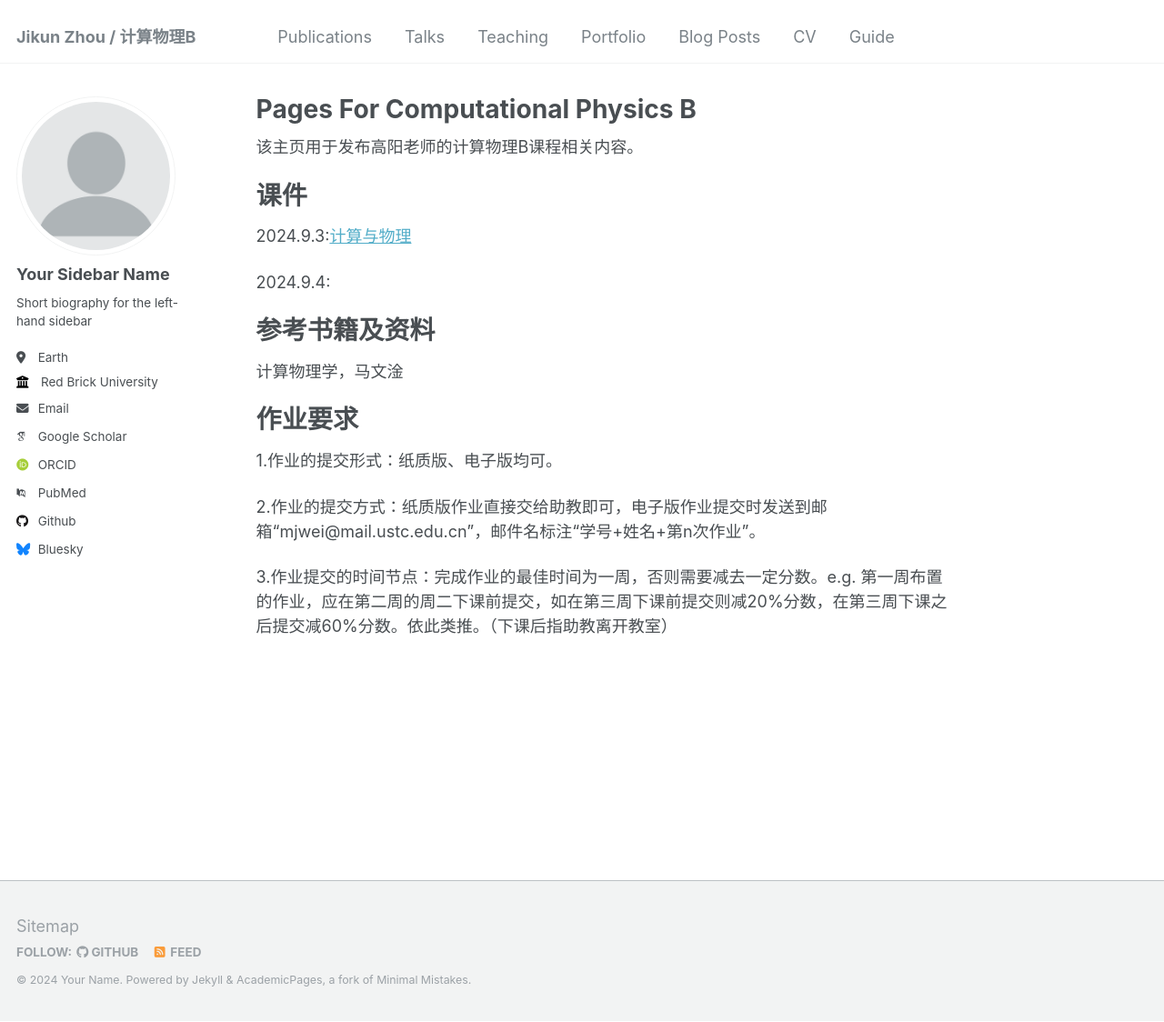
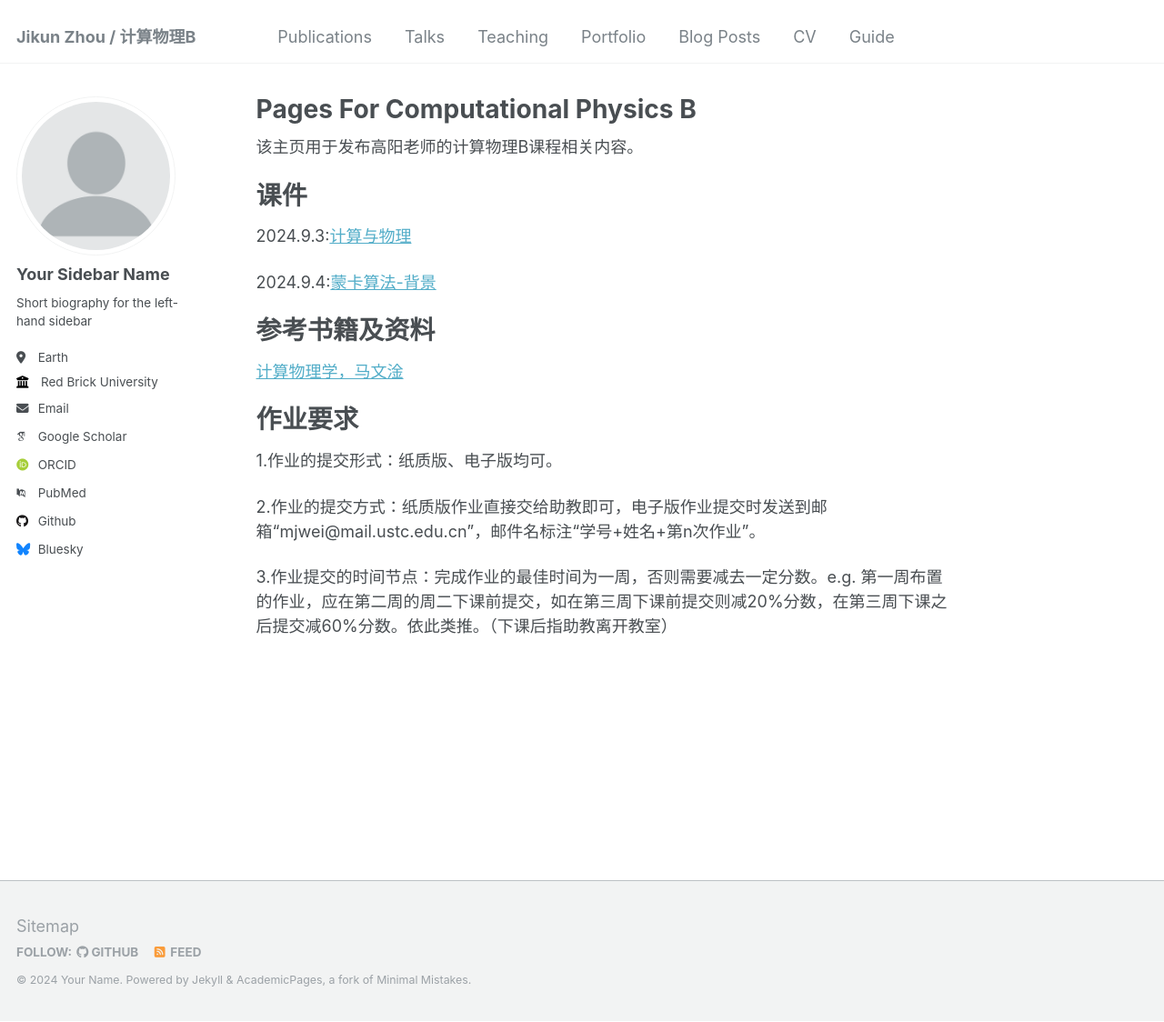
Before and after one commit to ZhouJikunn/ZhouJikunn.github.io, a Jekyll site: the page built from _pages/about.md, in a window 1280 px wide and 1124 px high. Shown: the whole window at 91% size. Built offline with Jekyll 4.4.1, drawn with Linux system fonts in a browser that asks for light colours; some web fonts are replaced.

Commit message:
Update about.md

```diff
--- a/_pages/about.md
+++ b/_pages/about.md
@@ -12,11 +12,13 @@ redirect_from:
 ======
 2024.9.3:[计算与物理](http://zhoujikunn.github.io/files/计算与物理.pdf)
 
-2024.9.4:
+2024.9.4:[蒙卡算法-背景](http://zhoujikunn.github.io/files/蒙卡算法-背景.pdf)
+
 
 参考书籍及资料
 ======
-计算物理学，马文淦
+[计算物理学，马文淦](http://zhoujikunn.github.io/files/计算物理学(马文淦).pdf)
+
 
 作业要求
 ======
```
